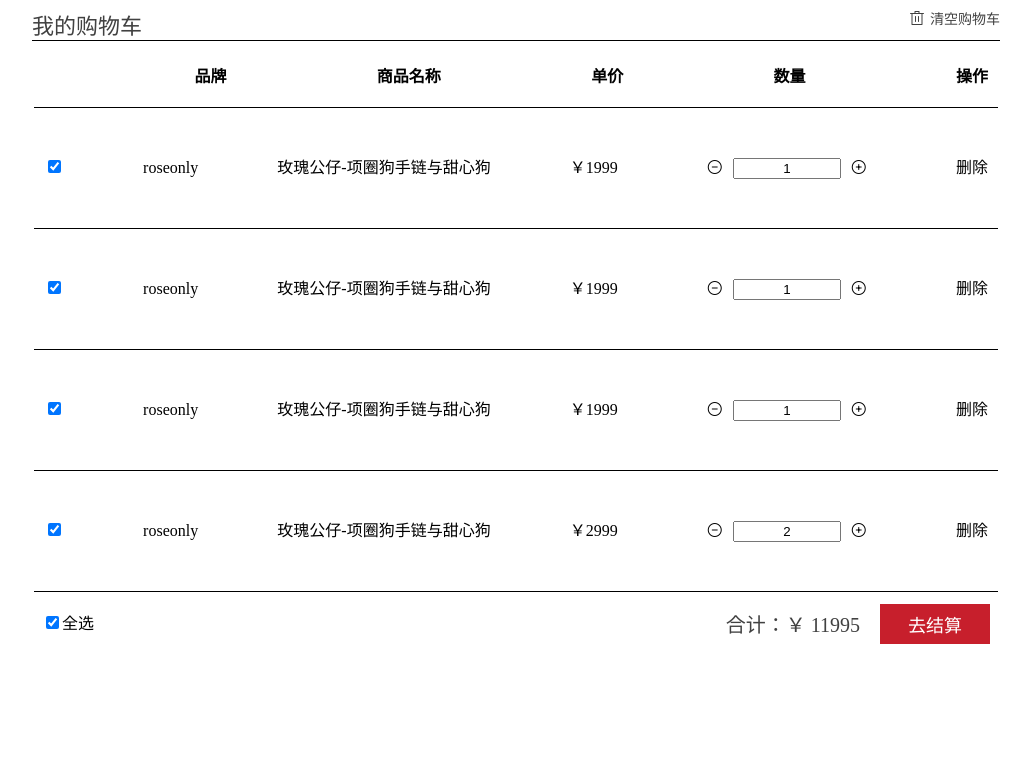
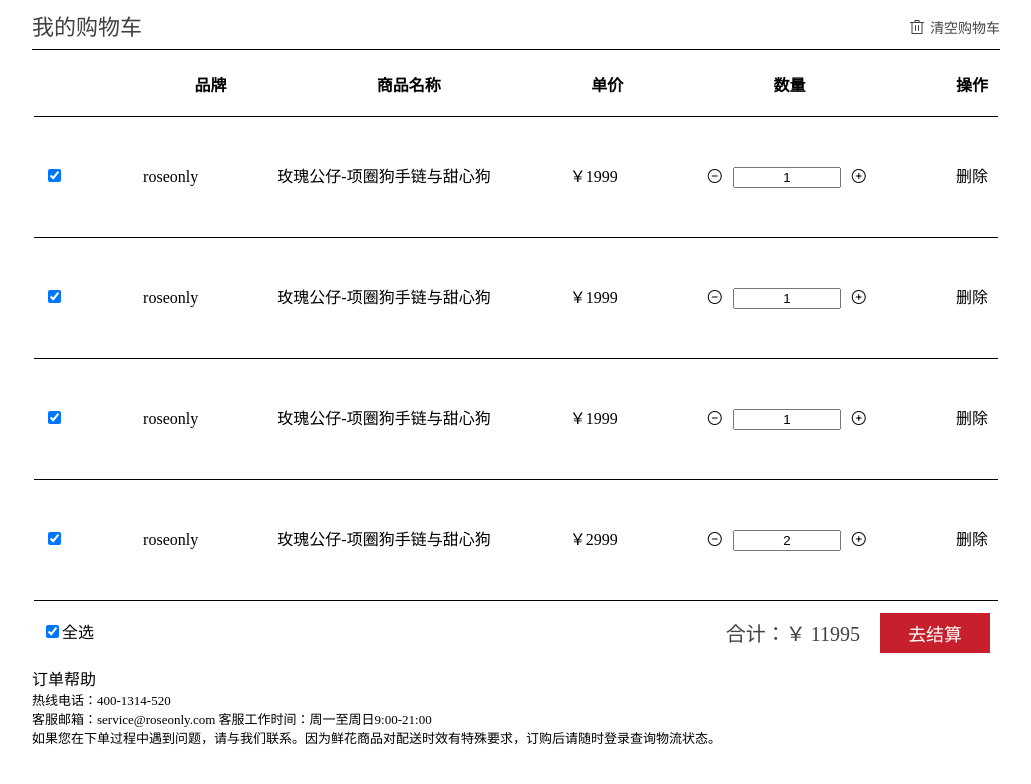
Before and after one commit to AmbitionJs/roseOnly, a Vue app: page /car in a window 1280 px wide. Shown: the top 784 px of the page, without its empty margins (124-1155 px from the left). Built offline with nearby package versions, Linux system fonts and the light colour scheme.

Commit message:
修改car.vue的css样式

```diff
--- a/src/views/zjl/Car.vue
+++ b/src/views/zjl/Car.vue
@@ -21,7 +21,7 @@
           <th>数量</th>
           <th>操作</th>
         </tr>
-        <tr v-for="item in cardatas" :key="item.goodsIds">
+        <tr v-for="item in cartDatas" :key="item.goodsIds">
           <td>
             <input type="checkbox" :checked="item.select" @click="item.select=!item.select">
           </td>
@@ -67,6 +67,12 @@
         <button type="button" id="settlement" @click="settlement">去结算</button>
       </div>
     </div>
+    <div class="order-assist">
+      <p>订单帮助</p>
+      <p>热线电话：400-1314-520</p>
+      <p>客服邮箱：service@roseonly.com  客服工作时间：周一至周日9:00-21:00</p>
+      <p>如果您在下单过程中遇到问题，请与我们联系。因为鲜花商品对配送时效有特殊要求，订购后请随时登录查询物流状态。</p>
+    </div>
   </div>
 </template>
 
@@ -75,7 +81,7 @@
   name: "cart",
   data() {
     return {
-      cardatas: [
+      cartDatas: [
         {
           goodsIds: 1,
           brand: "roseonly",
@@ -151,15 +157,15 @@
             console.log(err);
           });
       }
-      this.cardatas.forEach((item,index) => {
+      this.cartDatas.forEach((item,index) => {
         if(item.goodsIds == id) {
-          this.cardatas.splice(index, 1)
+          this.cartDatas.splice(index, 1)
         }
       })
     },
     // 清空购物车
     clearCart() {
-      this.cardatas = []
+      this.cartDatas = []
       const token = sessionStorage.getItem("token");
       if (token) {
         this.axios
@@ -177,7 +183,7 @@
     // 增加商品数量
     addNum(id) {
       var num;
-      this.cardatas.forEach(item => {
+      this.cartDatas.forEach(item => {
         if (item.goodsIds == id) {
           item.goodsNum++;
           num = item.goodsNum;
@@ -194,7 +200,7 @@
     // 减少商品数量
     reduceNum(id) {
       var num;
-      this.cardatas.forEach(item => {
+      this.cartDatas.forEach(item => {
         if (item.goodsIds == id) {
           if (item.goodsNum == 1) {
             num = item.goodsNum;
@@ -215,7 +221,7 @@
     // 输入商品数量
     changeNum(id) {
       var num;
-      this.cardatas.forEach(item => {
+      this.cartDatas.forEach(item => {
         if (item.goodsIds == id) {
           if (item.goodsNum <= 0) {
             item.goodsNum = 1;
@@ -233,14 +239,14 @@
     },
     // 全选/取消全选
     selectAll(_isSelect) {
-      this.cardatas.forEach(item => {
+      this.cartDatas.forEach(item => {
         item.select = !_isSelect;
       });
     },
     // 结算
     settlement() {
       var ids = [],token = sessionStorage.getItem('token')
-      this.cardatas.forEach(item => {
+      this.cartDatas.forEach(item => {
         if (item.select) {
           ids.push(item.goodsIds);
         }
@@ -260,13 +266,13 @@
   computed: {
     // 检测是否全选
     isSelectAll() {
-      return this.cardatas.every(item => {
+      return this.cartDatas.every(item => {
         return item.select;
       });
     },
     getTotal() {
-      // 获取cardatas中select为true的数据
-      var items = this.cardatas.filter(item => {
+      // 获取cartDatas中select为true的数据
+      var items = this.cartDatas.filter(item => {
           if (item.select) return item;
         }),
         totalPrice = 0;
@@ -279,8 +285,8 @@
   },
   mounted() {
     var _this = this;
-    //为cardatas添加select（是否选中）字段，初始值为true
-    this.cardatas.map(function(item) {
+    //为cartDatas添加select（是否选中）字段，初始值为true
+    this.cartDatas.map(function(item) {
       _this.$set(item, "select", true);
     });
   }
@@ -293,6 +299,10 @@
   min-width: 768px;
   margin: 0 auto;
   user-select: none;
+}
+.cart-title {
+  overflow: hidden;
+  line-height: 40px;
 }
 .cart-title-left {
   color: #414141;
@@ -381,4 +391,10 @@
   text-decoration: underline;
   cursor: pointer;
 }
+.order-assist p {
+  margin: 0;
+}
+.order-assist p:not(:first-child) {
+  font-size: 13px;
+}
 </style>
```
